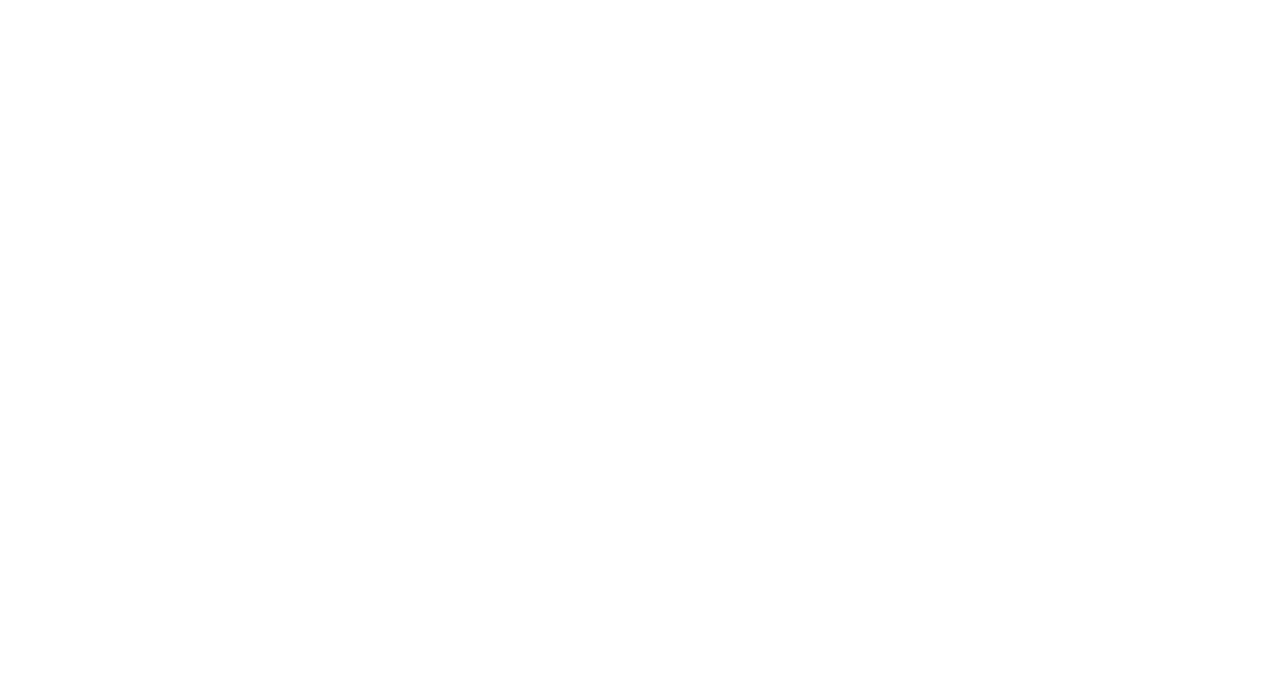
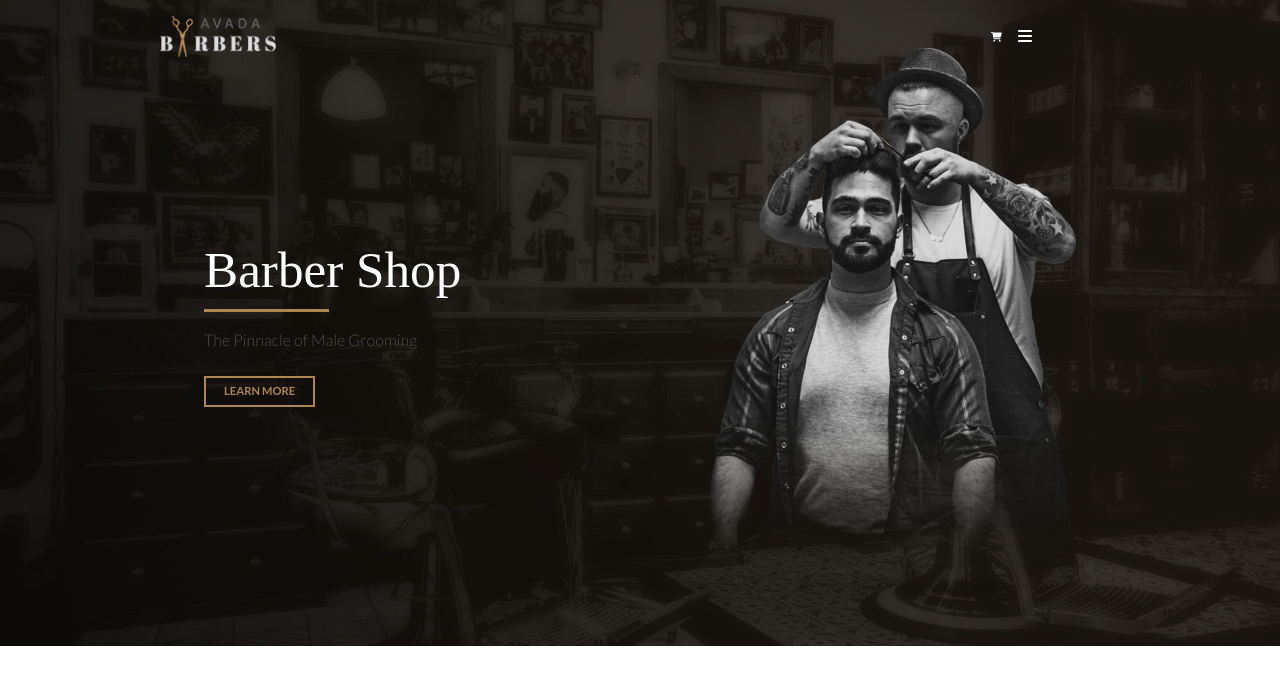
Before and after one commit to DanieleGelsomino/proj-html-vuejs, a Vue app: page / in a window 1280 px wide. Shown: the top 684 px of the page. Built offline with nearby package versions, Linux system fonts and the light colour scheme; a small style sheet from the web is missing.

Commit message:
add Header + Jumbotron

```diff
--- a/package.json
+++ b/package.json
@@ -10,6 +10,7 @@
   "dependencies": {
     "@fontsource/abril-fatface": "^4.5.7",
     "@fontsource/lato": "^4.5.5",
+    "@fortawesome/fontawesome-free": "^6.1.1",
     "@fortawesome/vue-fontawesome": "^2.0.6",
     "bootstrap": "^5.1.3",
     "core-js": "^3.8.3",
--- a/src/App.vue
+++ b/src/App.vue
@@ -1,7 +1,8 @@
 <template>
-  <div class="container-fluid">
+  <div class="">
     <div id="app">
       <Header />
+      <Jumbotron />
       <Main />
       <Footer />
     </div>
@@ -10,6 +11,7 @@
 
 <script>
 import Header from "@/components/Header.vue";
+import Jumbotron from "@/components/Jumbotron.vue";
 import Main from "@/components/Main.vue";
 import Footer from "@/components/Footer.vue";
 export default {
@@ -18,9 +20,14 @@
     Header,
     Main,
     Footer,
+    Jumbotron,
   },
 };
 </script>
 
 <style lang="scss">
+@import "@/style/general";
+Header {
+  background-color: transparent;
+}
 </style>
--- a/src/components/Footer.vue
+++ b/src/components/Footer.vue
@@ -9,4 +9,5 @@
 </script>
 
 <style scoped lang="scss">
+@import "@/style/varstyles";
 </style>
--- a/src/components/Header.vue
+++ b/src/components/Header.vue
@@ -1,12 +1,55 @@
 <template>
-  <div></div>
+  <div class="">
+    <div class="d-flex justify-content-center dg-bg-navbar">
+      <div
+        class="
+          row
+          justify-content-between
+          align-items-center
+          pt-3
+          dg-w-70 dg-bg-navbar
+        "
+      >
+        <img
+          class="col-2 dg-head-logo"
+          src="@/assets/img/avadabarbers-stickylogo-x1.png"
+          alt="logo-x1-avadabarbers"
+        />
+        <div
+          class="col-2 text-white d-flex align-items-center justify-content-end"
+        >
+          <i class="fa-solid fa-cart-shopping me-3 dg-cart"></i>
+          <i class="fa-solid fa-bars"></i>
+        </div>
+      </div>
+    </div>
+  </div>
 </template>
 
 <script>
 export default {
-  name: "MainComponent",
+  name: "HeaderComponent",
 };
 </script>
 
 <style scoped lang="scss">
+@import "@/style/varstyles";
+.dg-bg-navbar {
+  //   background-image: url("../assets/img/avadabarbers-homepage-hero-bg.jpg");
+  //   background-size: cover;
+  position: fixed;
+  top: 0;
+  left: 160px;
+  .dg-w-70 {
+    width: $w-70;
+  }
+
+  .dg-head-logo {
+    width: 140px;
+  }
+
+  .dg-cart {
+    font-size: 0.6rem;
+  }
+}
 </style>
--- a/src/components/Jumbotron.vue
+++ b/src/components/Jumbotron.vue
@@ -1,5 +1,20 @@
 <template>
-  <div></div>
+  <div class="d-flex justify-content-center dg-bg">
+    <div class="row justify-content-between align-items-center dg-w-70">
+      <div class="col-6">
+        <h1 class="text-white title">Barber Shop</h1>
+        <div class="dg-line"></div>
+        <p class="dg-text pt-3">The Pinnacle of Male Grooming</p>
+        <button class="dg-btn text-uppercase mt-2">learn more</button>
+      </div>
+      <div class="col-6 d-flex justify-content-end pt-5 pb-5">
+        <img
+          src="@/assets/img/avadabarbers_hero_focalmirror-400x550.png"
+          alt="avadabarbers_hero_focalmirror"
+        />
+      </div>
+    </div>
+  </div>
 </template>
 
 <script>
@@ -9,4 +24,37 @@
 </script>
 
 <style scoped lang="scss">
+@import "@/style/varstyles";
+
+.dg-bg {
+  background-image: url("../assets/img/avadabarbers-homepage-hero-bg.jpg");
+  background-size: cover;
+  .dg-w-70 {
+    width: $w-70;
+  }
+
+  .title {
+    font-size: 3.2rem;
+  }
+
+  .dg-line {
+    height: 3px;
+    width: 125px;
+    background-color: $gold;
+  }
+
+  .dg-text {
+    color: #505050;
+    font-weight: $fw-300;
+  }
+
+  .dg-btn {
+    background-color: transparent;
+    border: 2px solid $gold;
+    color: $gold;
+    font-size: 0.7rem;
+    padding: 5px 18px;
+    font-weight: $fw-700;
+  }
+}
 </style>
--- a/src/components/Main.vue
+++ b/src/components/Main.vue
@@ -9,4 +9,5 @@
 </script>
 
 <style scoped lang="scss">
+@import "@/style/varstyles";
 </style>
--- /dev/null
+++ b/src/style/general.scss
@@ -0,0 +1,16 @@
+@import "~bootstrap/scss/bootstrap";
+@import "~@fontsource/abril-fatface/index.css";
+@import "~@fontsource/lato/index.css";
+@import "~@fontsource/lato/300.css";
+@import "~@fontsource/lato/700.css";
+@import "varstyles";
+
+body {
+  font-family: "lato", sans-serif;
+}
+
+h1,
+h2,
+h3 {
+  font-family: "abril-fatface";
+}
--- /dev/null
+++ b/src/style/varstyles.scss
@@ -0,0 +1,4 @@
+$w-70: 70%;
+$fw-300: 300;
+$fw-700: 700;
+$gold: #ae8652;
```
Also changed, not shown: src/main.js (+9 -5 lines), 1 other file (tests, documents, lock files or other folders).
